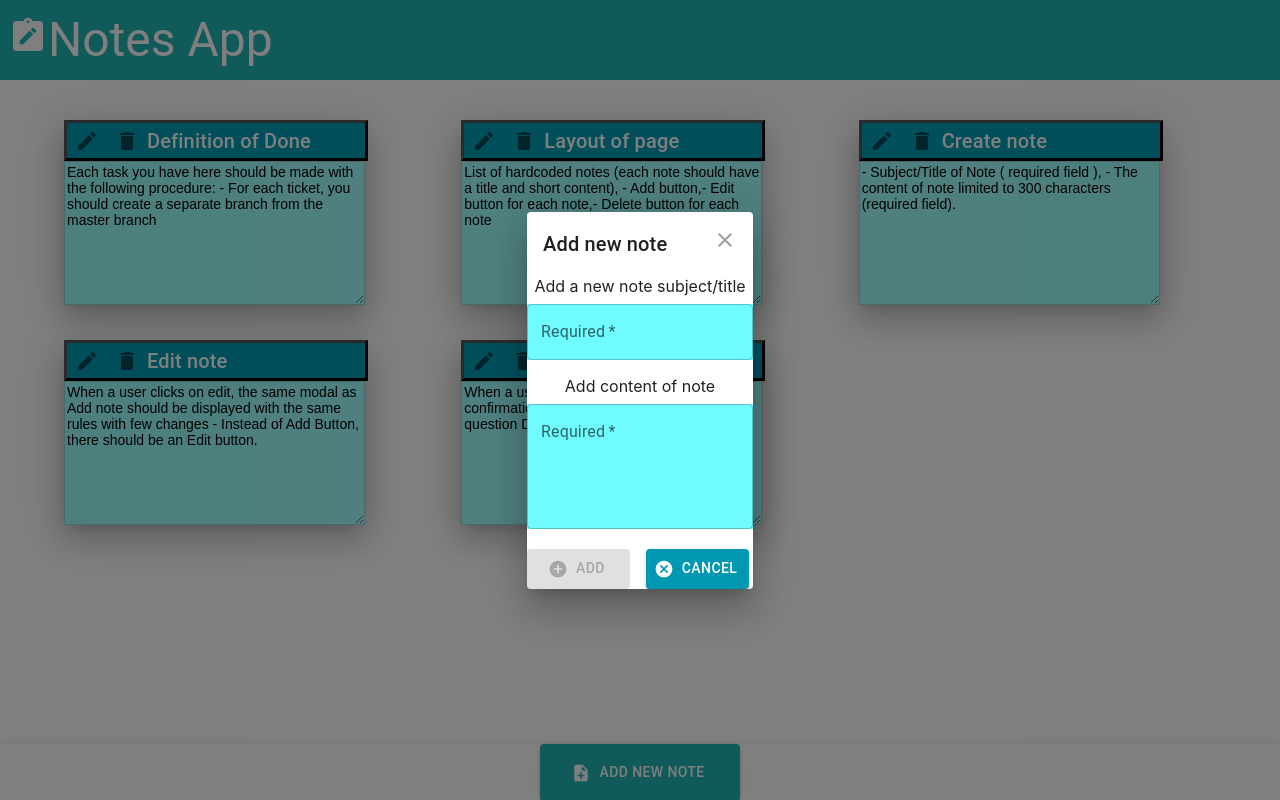
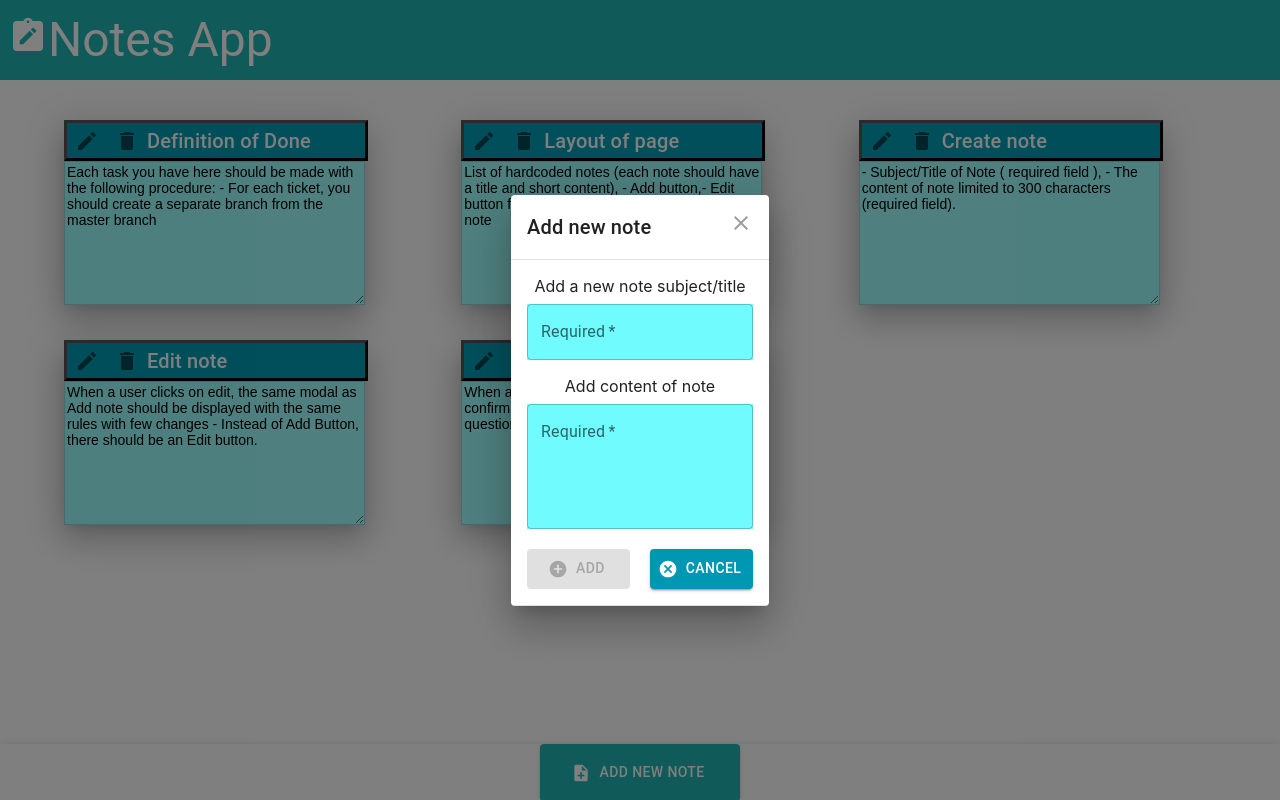
Before and after one commit to marijan25/Notes-app, a React (Create React App) app: page / in a window 1280 px wide. Both pictures are taken after a click on the button "ADD NEW NOTE". Built offline with nearby package versions, Linux system fonts and the light colour scheme; the HTML template or start-up script is replaced by a standard one.

Commit message:
Added the requested changes

```diff
--- a/src/App.js
+++ b/src/App.js
@@ -38,8 +38,6 @@ const data = [
 
 function App() {
   const [notes, setNotes] = useState(data)
-
-
   const [open, setOpen] = useState(false);
   const addNote = (note) => {
     const id=Math.floor(Math.random()*10000) + 1
--- a/src/components/AddForm.js
+++ b/src/components/AddForm.js
@@ -13,6 +13,7 @@ import PropTypes from 'prop-types';
 import IconButton from '@mui/material/IconButton';
 import CloseIcon from '@mui/icons-material/Close';
 import DialogTitle from '@mui/material/DialogTitle';
+import DialogContent from '@mui/material/DialogContent';
 
 const BootstrapDialog = styled(Dialog)(({ theme }) => ({
   '& .MuiDialogContent-root': {
@@ -48,13 +49,13 @@ BootstrapDialogTitle.propTypes = {
   children: PropTypes.node,
   onClose: PropTypes.func.isRequired,
 };
-const AddForm = ({onAdd,open, setOpen}) => {
-
+const AddForm = ({onAdd,open,setOpen}) => {
   const [title, setTitle] = useState('');
   const [content, setContent] = useState('');
   const onSubmit = (e) => {
     e.preventDefault()
     onAdd({title,content})
+    setOpen(false)
     setTitle('')
     setContent('')
   }
@@ -69,6 +70,7 @@ const AddForm = ({onAdd,open, setOpen}) => {
           Add new note
         </BootstrapDialogTitle>
         <form onSubmit={onSubmit}>
+          <DialogContent dividers>
             <Typography variant='paragraph' component='p' textAlign='center'>
               <label>Add a new note subject/title</label> <br />
             </Typography>
@@ -103,7 +105,7 @@ const AddForm = ({onAdd,open, setOpen}) => {
                 />
                </Typography><br />
             </Box>
-        <Stack direction="row" spacing={2}>
+            <Stack direction="row" spacing={2.5}>
               <Button
                 sx={{width:103, height:40, backgroundColor:'#0097b3'}}
                 variant="contained"
@@ -122,6 +124,7 @@ const AddForm = ({onAdd,open, setOpen}) => {
                   Cancel
               </Button>
             </Stack>
+          </DialogContent>
         </form>
       </BootstrapDialog>
     </Grid>
--- a/src/components/Modal.js
+++ b/src/components/Modal.js
@@ -1,9 +1,8 @@
 import Grid from '@mui/material/Grid';
 import Button from '@mui/material/Button';
-import DialogContent from '@mui/material/DialogContent';
 import NoteAddIcon from '@mui/icons-material/NoteAdd';
 
-export default function CustomizedDialogs({children,open,setOpen}) {
+export default function CustomizedDialogs({children,setOpen}) {
   const handleClickOpen = () => {
     setOpen(true);
   };
@@ -19,10 +18,7 @@ export default function CustomizedDialogs({children,open,setOpen}) {
         startIcon={<NoteAddIcon />}>
           Add New Note
       </Button>
-        <DialogContent dividers>
-          {children}
-        </DialogContent>
-
+        {children}
     </Grid>
   );
 }
```
Lines whose indentation alone changed are shown as unchanged.
